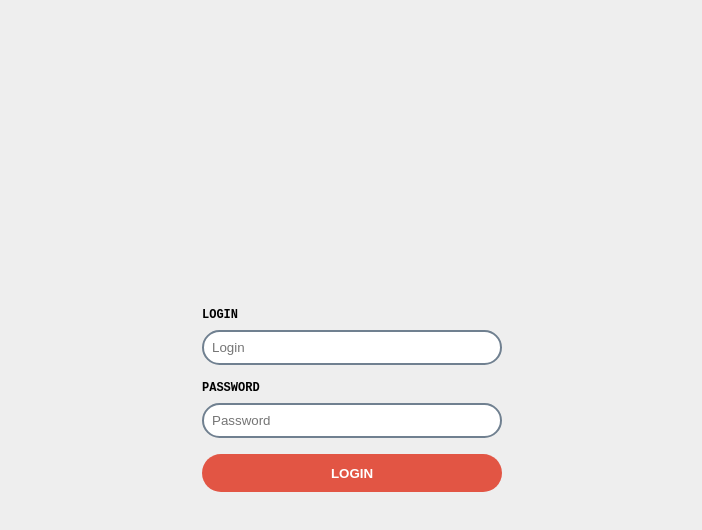
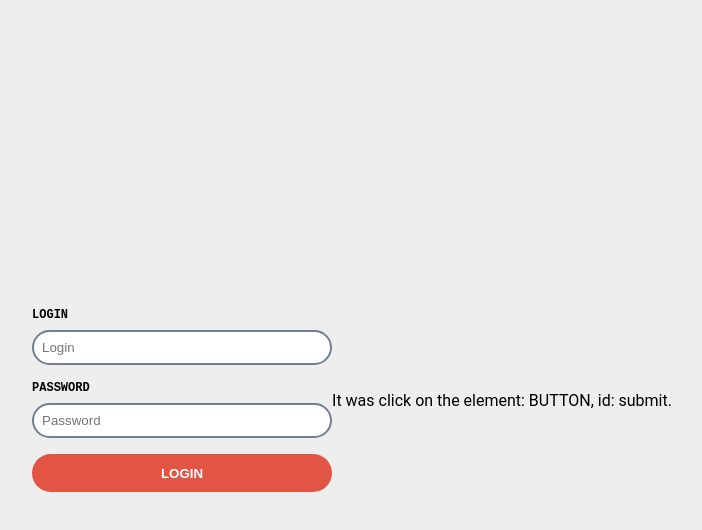
Before and after one commit to mate-academy/js_promise_function_DOM, a website built with Parcel: page src/index.html in a window 1280 px wide. Both pictures are taken after a click on the button "LOGIN". Shown: the whole page, without its empty margins (288-990 px from the left). Built offline with nearby package versions, Linux system fonts and the light colour scheme.

Commit message:
task solution

```diff
--- a/src/index.html
+++ b/src/index.html
@@ -26,10 +26,9 @@
           id="password"
          >
       </label>
-
       <button type="button" id="submit">Login</button>
     </form>
-
+    <div id="div"></div>
     <script type="text/javascript" src="scripts/main.js"></script>
     <script type="text/javascript" src="scripts/callPromise.js"></script>
   </body>
--- a/src/scripts/main.js
+++ b/src/scripts/main.js
@@ -1,11 +1,22 @@
 'use strict';
 
 function waitFor(element, eventName) {
-// write your code here
+  const promise1 = (resolve, reject) => {
+    element.addEventListener(eventName, () => {
+      let result = `It was ${eventName} on the element: `;
+
+      result += `${element.nodeName}, id: ${element.id}.`;
+      resolve(result);
+    });
+  };
+
+  return new Promise(promise1);
 }
 
 const printMessage = (message) => {
-// write your code here
+  const div = document.getElementById('div');
+
+  div.innerText = message;
 };
 
 module.exports = {
```
Also changed, not shown: README.md.
